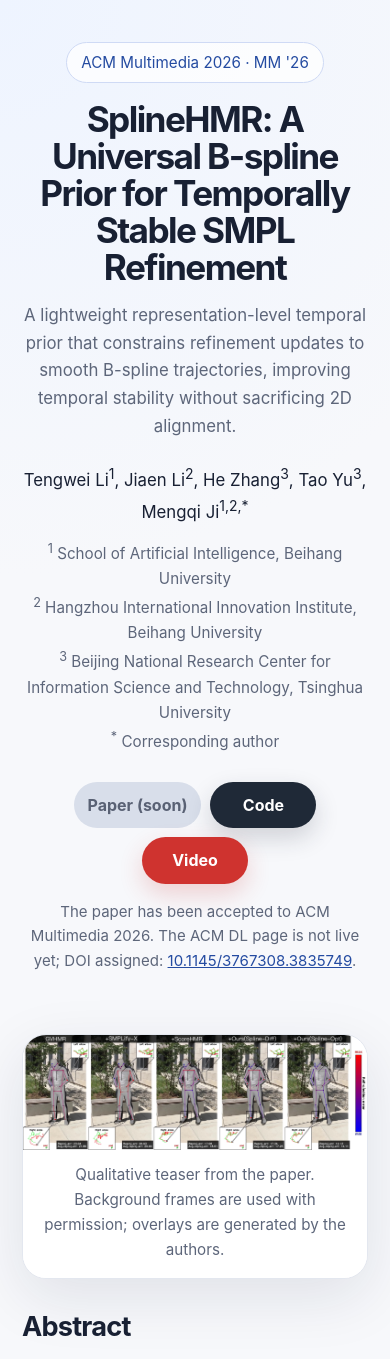
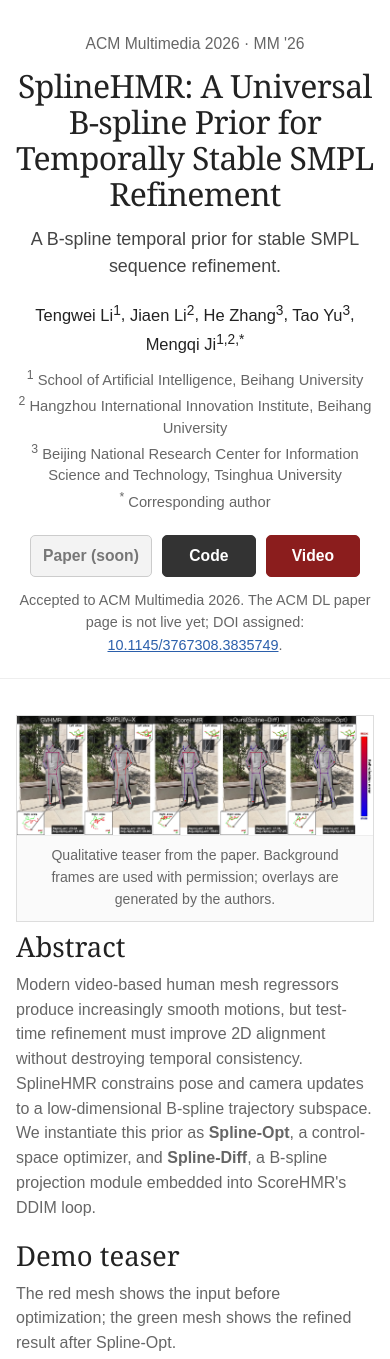
Before and after one commit to yizhitutuqiu/SplineHMR_Page, a plain HTML site: page index.html in a window 390 px wide. Shown: the top 1359 px of the page. Drawn offline with Linux system fonts and the light colour scheme.

Commit message:
Refine project page style

```diff
--- a/index.html
+++ b/index.html
@@ -15,7 +15,7 @@
     <div class="container">
       <div class="venue">ACM Multimedia 2026 · MM '26</div>
       <h1>SplineHMR: A Universal B-spline Prior for Temporally Stable SMPL Refinement</h1>
-      <p class="subtitle">A lightweight representation-level temporal prior that constrains refinement updates to smooth B-spline trajectories, improving temporal stability without sacrificing 2D alignment.</p>
+      <p class="subtitle">A B-spline temporal prior for stable SMPL sequence refinement.</p>
 
       <div class="authors">
         <span>Tengwei Li<sup>1</sup></span>,
@@ -36,7 +36,7 @@
         <a class="button secondary" href="https://github.com/yizhitutuqiu/SplineHMR">Code</a>
         <a class="button video" href="https://www.youtube.com/watch?v=BntuG1ZOT6g">Video</a>
       </nav>
-      <p class="note">The paper has been accepted to ACM Multimedia 2026. The ACM DL page is not live yet; DOI assigned: <a href="https://doi.org/10.1145/3767308.3835749">10.1145/3767308.3835749</a>.</p>
+      <p class="note">Accepted to ACM Multimedia 2026. The ACM DL paper page is not live yet; DOI assigned: <a href="https://doi.org/10.1145/3767308.3835749">10.1145/3767308.3835749</a>.</p>
     </div>
   </header>
 
@@ -50,7 +50,7 @@
 
     <section class="container" id="abstract">
       <h2>Abstract</h2>
-      <p class="lead">Modern video-based human mesh regressors produce increasingly smooth motions, but test-time refinement must improve 2D alignment without destroying temporal consistency. SplineHMR constrains pose and camera updates to a low-dimensional B-spline trajectory subspace. We instantiate this prior as <strong>Spline-Opt</strong>, a control-space LBFGS optimizer, and <strong>Spline-Diff</strong>, a B-spline projection module embedded into ScoreHMR's DDIM loop. Across both settings, SplineHMR reduces temporal inconsistency while maintaining good 2D alignment and competitive 3D fidelity.</p>
+      <p class="lead">Modern video-based human mesh regressors produce increasingly smooth motions, but test-time refinement must improve 2D alignment without destroying temporal consistency. SplineHMR constrains pose and camera updates to a low-dimensional B-spline trajectory subspace. We instantiate this prior as <strong>Spline-Opt</strong>, a control-space optimizer, and <strong>Spline-Diff</strong>, a B-spline projection module embedded into ScoreHMR's DDIM loop.</p>
     </section>
 
     <section class="container" id="demo">
--- a/style.css
+++ b/style.css
@@ -1,183 +1,235 @@
 :root {
-  --bg: #f7f8fb;
-  --card: #ffffff;
-  --ink: #182033;
-  --muted: #5d667a;
-  --line: #e3e7ef;
-  --blue: #3468d4;
-  --blue-dark: #244ba1;
-  --soft-blue: #eef4ff;
-  --green: #15965d;
-  --red: #d94c4c;
-  --shadow: 0 18px 60px rgba(22, 31, 56, 0.10);
+  --bg: #ffffff;
+  --ink: #222222;
+  --muted: #666666;
+  --line: #dddddd;
+  --soft: #f7f7f7;
+  --blue: #2b5fab;
+  --blue-dark: #18477f;
+  --red: #b91c1c;
 }
 
 * { box-sizing: border-box; }
 
+html { scroll-behavior: smooth; }
+
 body {
   margin: 0;
-  font-family: -apple-system, BlinkMacSystemFont, "Segoe UI", Roboto, Helvetica, Arial, sans-serif;
+  font-family: Arial, Helvetica, sans-serif;
   color: var(--ink);
-  background: radial-gradient(circle at top left, #eef4ff 0, #f7f8fb 36rem);
-  line-height: 1.65;
+  background: var(--bg);
+  line-height: 1.55;
+  font-size: 16px;
 }
 
 .container {
-  max-width: 1120px;
+  max-width: 960px;
   margin: 0 auto;
   padding: 0 22px;
 }
 
 .hero {
-  padding: 70px 0 34px;
+  padding: 44px 0 22px;
   text-align: center;
+  border-bottom: 1px solid #eeeeee;
 }
 
 .venue {
-  display: inline-flex;
-  gap: 8px;
-  align-items: center;
-  border: 1px solid #cfdaf5;
-  color: var(--blue-dark);
-  background: rgba(255, 255, 255, 0.75);
-  border-radius: 999px;
-  padding: 7px 14px;
-  font-size: 0.95rem;
-  margin-bottom: 18px;
+  color: var(--muted);
+  font-size: 0.98rem;
+  margin-bottom: 12px;
 }
 
 h1 {
-  margin: 0 auto 16px;
-  max-width: 980px;
-  font-size: clamp(2.2rem, 5vw, 4.2rem);
-  line-height: 1.05;
-  letter-spacing: -0.045em;
+  margin: 0 auto 14px;
+  max-width: 900px;
+  font-family: Georgia, 'Times New Roman', serif;
+  font-weight: 500;
+  font-size: clamp(2rem, 4.5vw, 3.35rem);
+  line-height: 1.12;
+  letter-spacing: -0.018em;
 }
 
 .subtitle {
-  max-width: 880px;
-  margin: 0 auto 22px;
-  color: var(--muted);
-  font-size: clamp(1.05rem, 2vw, 1.28rem);
+  max-width: 760px;
+  margin: 0 auto 18px;
+  color: #444444;
+  font-size: 1.12rem;
 }
 
 .authors {
   max-width: 900px;
-  margin: 0 auto 12px;
-  font-size: 1.05rem;
+  margin: 0 auto 10px;
+  font-size: 1.03rem;
 }
 
 .authors span { white-space: nowrap; }
+
 .affiliations {
   color: var(--muted);
-  font-size: 0.95rem;
-  max-width: 900px;
-  margin: 0 auto 28px;
+  font-size: 0.92rem;
+  max-width: 860px;
+  margin: 0 auto 22px;
+  line-height: 1.45;
 }
+
 .affiliations div { margin: 2px 0; }
 
 .links {
   display: flex;
   justify-content: center;
   flex-wrap: wrap;
-  gap: 12px;
-  margin: 28px 0 16px;
+  gap: 10px;
+  margin: 22px 0 12px;
 }
 
 .button {
   display: inline-flex;
   align-items: center;
   justify-content: center;
-  min-width: 126px;
-  padding: 12px 18px;
-  border-radius: 999px;
+  min-width: 110px;
+  padding: 8px 16px;
+  border-radius: 5px;
+  border: 1px solid var(--blue);
   text-decoration: none;
   background: var(--blue);
-  color: #fff;
-  font-weight: 700;
-  box-shadow: 0 10px 24px rgba(52, 104, 212, 0.24);
-  transition: transform 0.15s ease, background 0.15s ease;
+  color: #ffffff;
+  font-weight: 600;
+  font-size: 0.98rem;
 }
-.button:hover { transform: translateY(-1px); background: var(--blue-dark); }
-.button.secondary { background: #1f2937; box-shadow: 0 10px 24px rgba(31, 41, 55, 0.18); }
-.button.video { background: #cf332f; box-shadow: 0 10px 24px rgba(207, 51, 47, 0.20); }
+
+.button:hover {
+  background: var(--blue-dark);
+  border-color: var(--blue-dark);
+}
+
+.button.secondary {
+  background: #333333;
+  border-color: #333333;
+}
+
+.button.secondary:hover {
+  background: #111111;
+  border-color: #111111;
+}
+
+.button.video {
+  background: #8b1d1d;
+  border-color: #8b1d1d;
+}
+
+.button.video:hover {
+  background: var(--red);
+  border-color: var(--red);
+}
+
 .button.disabled {
-  background: #d8deea;
-  color: #596174;
-  box-shadow: none;
+  background: #f3f3f3;
+  color: #777777;
+  border-color: #cccccc;
   cursor: default;
 }
 
 .note {
   color: var(--muted);
-  font-size: 0.94rem;
+  font-size: 0.9rem;
   margin: 8px auto 0;
   max-width: 760px;
 }
-.note a { color: var(--blue-dark); }
 
-.figure-card,
-.card {
-  background: var(--card);
+.note a,
+.footer a { color: var(--blue); }
+
+main { padding-top: 18px; }
+
+section { padding: 24px 0; }
+
+section h2 {
+  margin: 0 0 10px;
+  font-family: Georgia, 'Times New Roman', serif;
+  font-weight: 500;
+  font-size: 1.72rem;
+  line-height: 1.2;
+}
+
+section p.lead {
+  color: var(--muted);
+  font-size: 1rem;
+  max-width: 820px;
+  margin: 0 0 18px;
+}
+
+.figure-card {
+  max-width: 820px;
+  margin: 18px auto 8px;
   border: 1px solid var(--line);
-  border-radius: 24px;
-  box-shadow: var(--shadow);
+  background: #ffffff;
   overflow: hidden;
 }
-.figure-card { margin: 26px auto; }
-.figure-card img, .figure-card video { width: 100%; display: block; }
-.caption {
-  padding: 12px 18px 16px;
-  color: var(--muted);
-  font-size: 0.95rem;
-  text-align: center;
-  background: #fff;
+
+.figure-card img,
+.figure-card video {
+  width: 100%;
+  display: block;
 }
 
-section { padding: 34px 0; }
-section h2 {
-  font-size: clamp(1.7rem, 3vw, 2.35rem);
-  letter-spacing: -0.03em;
-  margin: 0 0 14px;
-}
-section p.lead {
+#demo .figure-card { max-width: 440px; }
+#method .figure-card { max-width: 760px; }
+#results .figure-card { max-width: 860px; }
+
+.caption,
+figcaption {
+  padding: 9px 12px 10px;
   color: var(--muted);
-  font-size: 1.08rem;
-  max-width: 900px;
-  margin: 0 0 22px;
+  font-size: 0.88rem;
+  text-align: center;
+  background: #fafafa;
+  border-top: 1px solid #eeeeee;
 }
 
 .grid {
   display: grid;
   grid-template-columns: repeat(2, minmax(0, 1fr));
-  gap: 20px;
+  gap: 14px;
+  margin: 4px 0 20px;
 }
 
 .card {
-  padding: 24px;
+  padding: 16px 17px;
+  border: 1px solid var(--line);
+  background: #ffffff;
 }
-.card h3 { margin: 0 0 8px; font-size: 1.28rem; }
-.card p { margin: 0; color: var(--muted); }
+
+.card h3 {
+  margin: 0 0 6px;
+  font-size: 1.08rem;
+}
+
+.card p {
+  margin: 0;
+  color: var(--muted);
+  font-size: 0.95rem;
+}
+
 .badge {
   display: inline-block;
-  border-radius: 999px;
-  padding: 4px 10px;
-  margin-bottom: 12px;
+  margin-bottom: 9px;
+  color: var(--blue);
   font-size: 0.82rem;
   font-weight: 700;
-  background: var(--soft-blue);
-  color: var(--blue-dark);
+  letter-spacing: 0.02em;
 }
 
 .video-wrap {
   position: relative;
-  padding-top: 56.25%;
-  border-radius: 24px;
+  max-width: 780px;
+  margin: 16px auto 0;
+  padding-top: min(56.25%, 438px);
   overflow: hidden;
-  box-shadow: var(--shadow);
   border: 1px solid var(--line);
-  background: #000;
+  background: #000000;
 }
+
 .video-wrap iframe {
   position: absolute;
   inset: 0;
@@ -189,26 +241,33 @@ section p.lead {
 pre {
   white-space: pre-wrap;
   word-break: break-word;
-  background: #101828;
-  color: #edf2ff;
-  border-radius: 18px;
-  padding: 18px;
+  max-width: 860px;
+  margin: 12px auto 0;
+  background: #f7f7f7;
+  color: #222222;
+  border: 1px solid var(--line);
+  border-radius: 4px;
+  padding: 14px 16px;
   overflow: auto;
-  font-size: 0.92rem;
-  line-height: 1.5;
+  font-size: 0.88rem;
+  line-height: 1.45;
 }
 
 .footer {
-  padding: 40px 0 60px;
+  margin-top: 24px;
+  padding: 30px 0 42px;
   color: var(--muted);
   text-align: center;
-  font-size: 0.95rem;
+  font-size: 0.9rem;
+  border-top: 1px solid #eeeeee;
 }
-.footer a { color: var(--blue-dark); }
 
-@media (max-width: 780px) {
-  .hero { padding-top: 42px; }
+.footer p { margin: 6px 0; }
+
+@media (max-width: 760px) {
+  .container { padding: 0 16px; }
+  .hero { padding-top: 32px; }
   .grid { grid-template-columns: 1fr; }
-  .links { gap: 9px; }
-  .button { min-width: 106px; padding: 10px 14px; }
+  .button { min-width: 94px; padding: 8px 12px; }
+  .authors span { white-space: normal; }
 }
```
